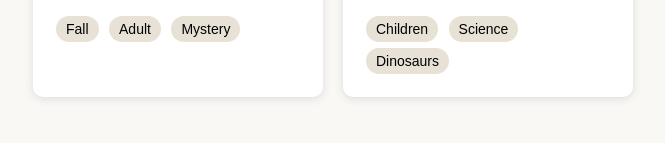
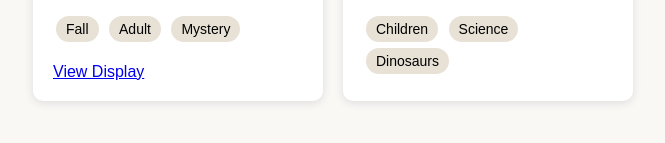
Before and after one commit to 5leetrs-lgtm/library-displays, a plain HTML site: page index.html in a window 1280 px wide. Shown: the part 303-446 px from the top of the page, without its empty margins (7-672 px from the left). Drawn offline with Linux system fonts and the light colour scheme.

Commit message:
Index.html

```diff
--- a/index.html
+++ b/index.html
@@ -50,11 +50,16 @@
 
 <div class="card">
 <h3>Cozy Mystery Display</h3>
+
 <p>A warm autumn display featuring mysteries and seasonal reads.</p>
 
 <span class="tag">Fall</span>
 <span class="tag">Adult</span>
 <span class="tag">Mystery</span>
+
+<br><br>
+
+<a href="displays/cozy-mystery.html">View Display</a>
 
 </div>
 
```
